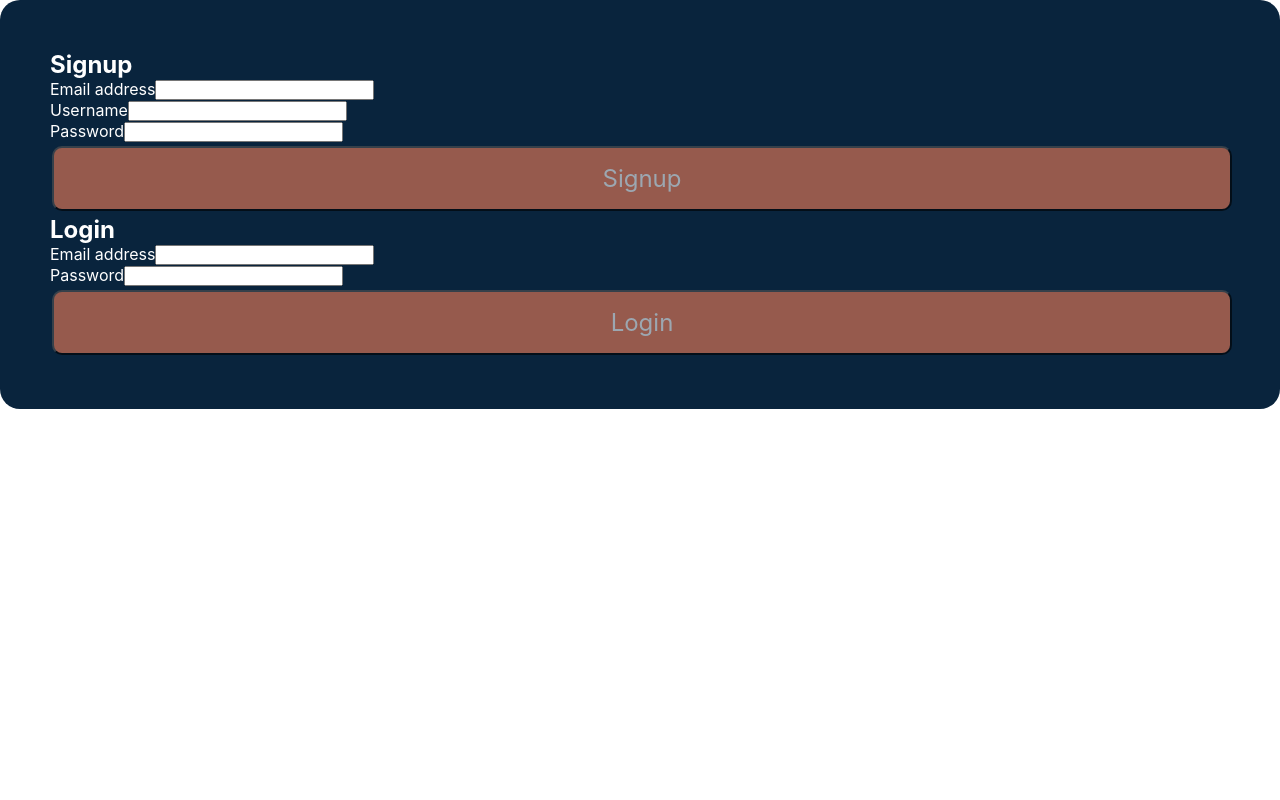
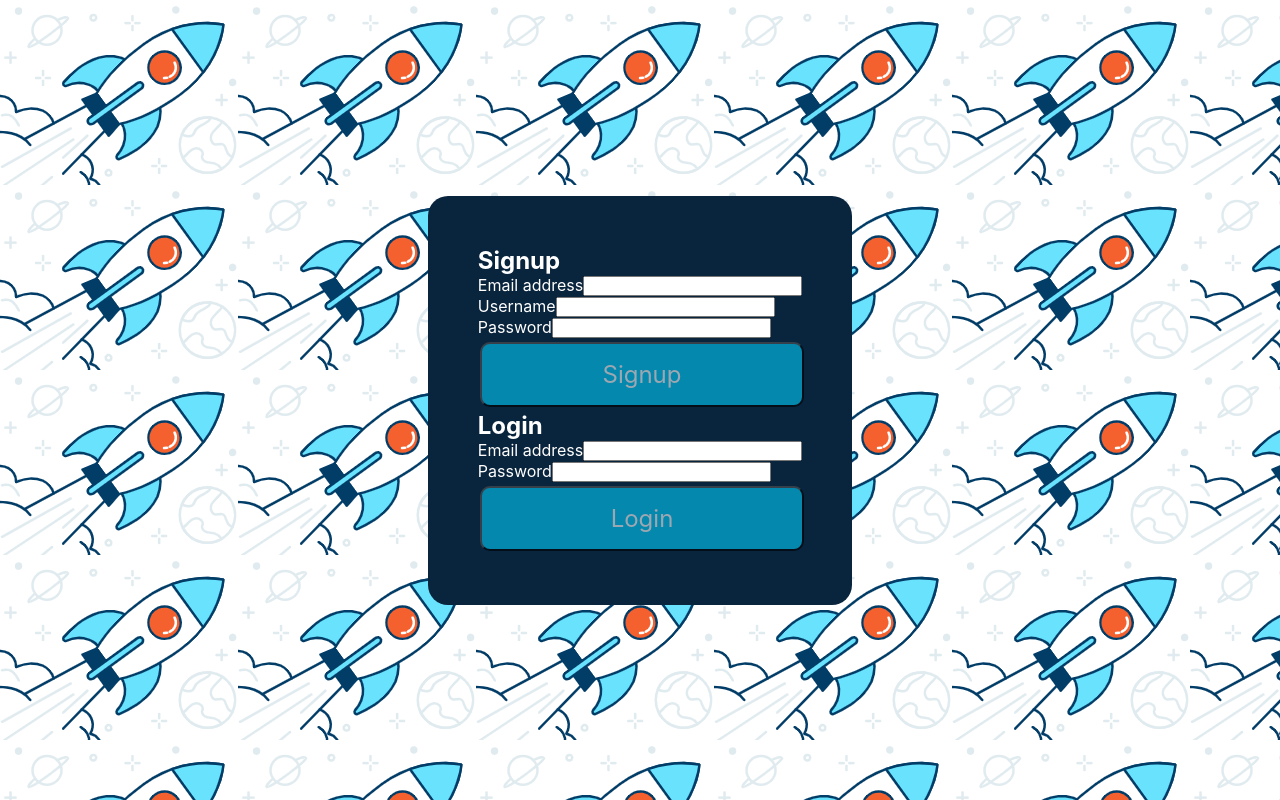
Before and after one commit to amandardz/RocketLaunch, a React (Create React App) app in the folder client/: page /credentials in a window 1280 px wide. Built offline with nearby package versions, Linux system fonts and the light colour scheme.

Commit message:
testing login and routing to dashboard

```diff
--- a/client/src/App.js
+++ b/client/src/App.js
@@ -1,8 +1,14 @@
-import { ApolloProvider, ApolloClient, InMemoryCache, createHttpLink } from '@apollo/client';
-import { Outlet } from 'react-router-dom';
+import {
+  ApolloProvider,
+  ApolloClient,
+  InMemoryCache,
+  createHttpLink,
+} from "@apollo/client";
+import { Outlet } from "react-router-dom";
+import Background from './components/Background/Background';
 
 const httpLink = createHttpLink({
-  uri: '/graphql',
+  uri: "/graphql",
 });
 
 const client = new ApolloClient({
@@ -13,9 +19,11 @@ const client = new ApolloClient({
 function App() {
   return (
     <ApolloProvider client={client}>
-      <Outlet/>
+      <Background>
+        <Outlet />
+      </Background>
     </ApolloProvider>
   );
-};
+}
 
 export default App;
--- a/client/src/components/CredentialForms/LoginForm.jsx
+++ b/client/src/components/CredentialForms/LoginForm.jsx
@@ -1,5 +1,5 @@
 import { useState } from 'react';
-import './Signup.css';
+import Button from '../Button/Button';
 
 import { useMutation } from '@apollo/client';
 import { LOGIN_USER } from '../../utils/mutations';
@@ -24,6 +24,9 @@ function LoginForm() {
         variables: { ...userFormData },
       });
       console.log(data);
+      if(data) {
+        window.location.replace('/dashboard');
+      }
     } catch (err) {
       console.error(err);
     }
@@ -56,7 +59,7 @@ function LoginForm() {
           ></input>
         </div>
         <div>
-          <button type='submit'>Login</button>
+          <Button className='credentialsBtn' type='submit'>Login</Button>
         </div>
       </form>
       {error && <div>Login failed</div>}
--- a/client/src/components/CredentialForms/SignupForm.jsx
+++ b/client/src/components/CredentialForms/SignupForm.jsx
@@ -1,5 +1,5 @@
 import { useState } from 'react';
-import './Signup.css';
+import Button from '../Button/Button';
 
 import { useMutation } from '@apollo/client';
 import { ADD_USER } from '../../utils/mutations';
@@ -68,7 +68,7 @@ function SignupForm() {
           ></input>
         </div>
         <div>
-          <button type='submit'>Signup</button>
+          <Button className='credentialsBtn' type='submit'>Signup</Button>
         </div>
       </form>
       {error && <div>Sign up failed</div>}
```
Also changed, not shown: client/src/components/CredentialForms/Signup.css (deleted).
